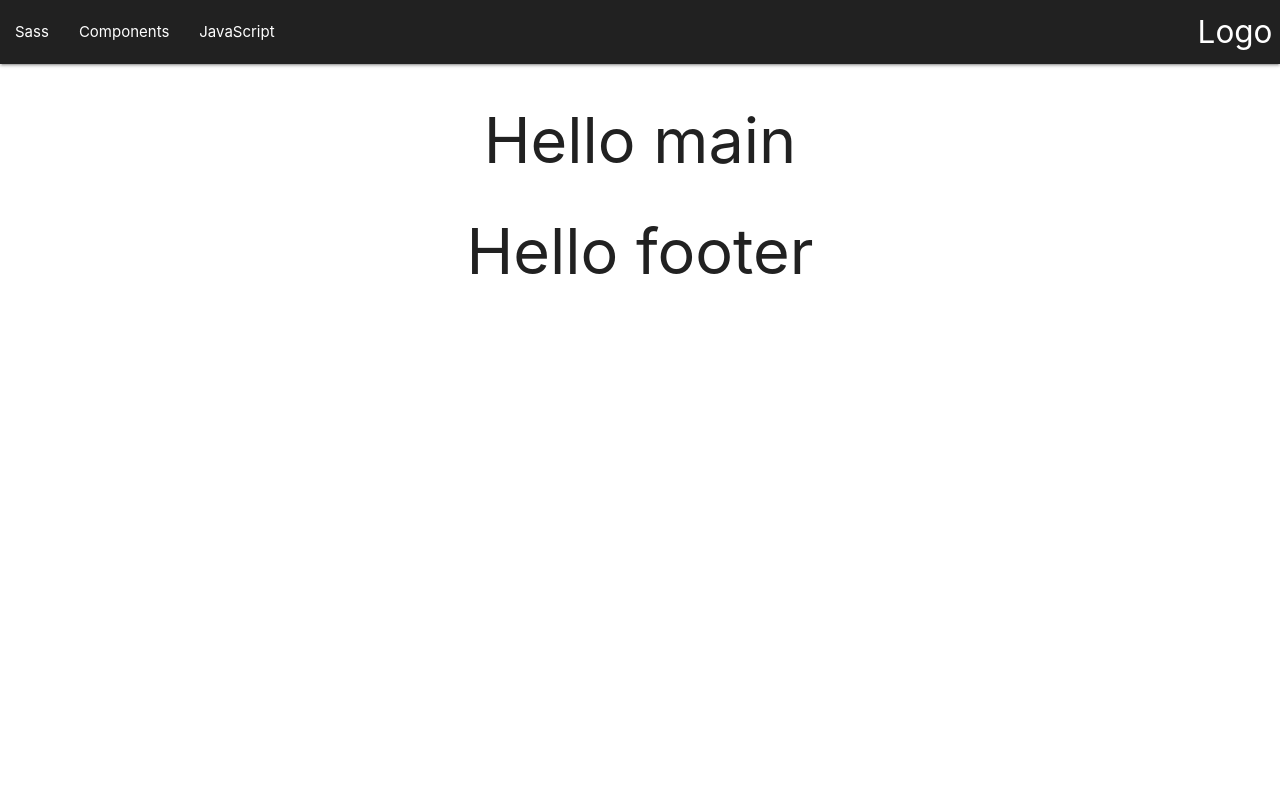
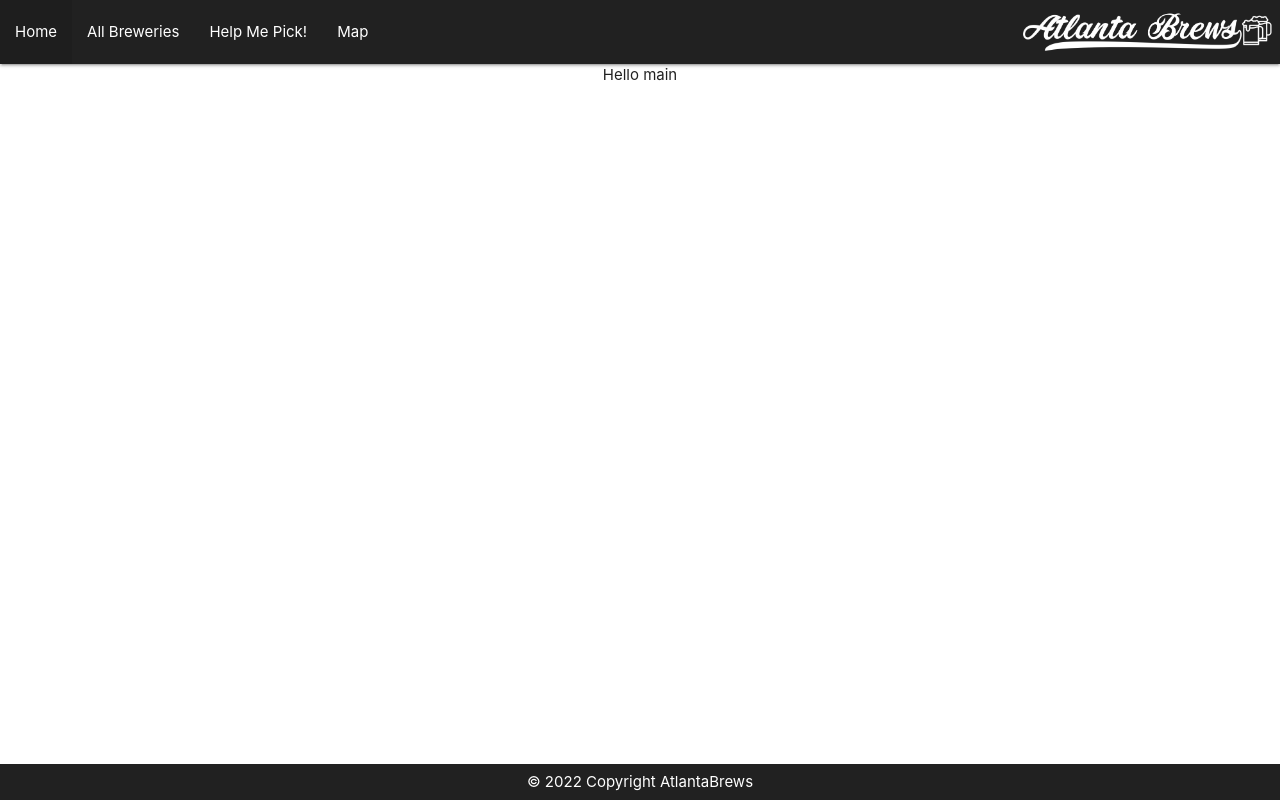
Before and after one commit to AtlantaBrews/atlantabrews, a React (Create React App) app: page / in a window 1280 px wide. Built offline with nearby package versions, Linux system fonts and the light colour scheme.

Commit message:
header and footer almost complete

```diff
--- a/src/App.css
+++ b/src/App.css
@@ -28,6 +28,23 @@
   color: #61dafb;
 }
 
+.responsive-img-logo {
+  height: auto;
+  width: auto;
+  max-height: 56px;
+  max-width: 250px;
+  margin-top: 10px;
+}
+
+footer {
+  position: fixed;
+  left: 0;
+  bottom: 0;
+  height: auto;
+  width: 100%;
+  min-height: 36px;
+}
+
 @keyframes App-logo-spin {
   from {
     transform: rotate(0deg);
--- a/src/components/Footer/index.js
+++ b/src/components/Footer/index.js
@@ -3,8 +3,11 @@ import React from 'react';
 const Footer = () => {
 
     return (
-        <h1>Hello footer</h1>
-    );
+        <footer className="footer-copyright grey darken-4 valign-wrapper">
+            <div className="container white-text">
+                © 2022 Copyright AtlantaBrews
+            </div>
+        </footer>);
 };
 
 export default Footer;
--- a/src/components/Main/index.js
+++ b/src/components/Main/index.js
@@ -3,7 +3,7 @@ import React from 'react';
 const Main = () => {
 
     return (
-        <h1>Hello main</h1>
+        <main>Hello main</main>
     );
 };
 
--- a/src/components/TopNav/index.js
+++ b/src/components/TopNav/index.js
@@ -1,18 +1,24 @@
 import React from 'react';
+import logo from '../../resources/AtlantaBrewsLogo.png';
+import './index.css';
 
 const TopNav = () => {
 
     return (
-        <nav>
-            <div class="nav-wrapper grey darken-4">
-                <a href="http://www.atlantabrews.com" class="brand-logo right">Logo</a>
-                <ul id="nav-mobile" class="left hide-on-med-and-down">
-                    <li><a href="sass.html">Sass</a></li>
-                    <li><a href="badges.html">Components</a></li>
-                    <li><a href="collapsible.html">JavaScript</a></li>
-                </ul>
-            </div>
-        </nav>);
+        <header>
+            <nav>
+                <div className="nav-wrapper grey darken-4">
+                    <a href="http://www.atlantabrews.com" className="brand-logo right"><img className="responsive-img-logo" src={logo} alt="Atlanta Brews Logo" /></a>
+                    <ul id="nav-mobile" className="left hide-on-med-and-down">
+                        <li><a href="sass.html">Home</a></li>
+                        <li><a href="badges.html">All Breweries</a></li>
+                        <li><a href="collapsible.html">Help Me Pick!</a></li>
+                        <li><a href="collapsible.html">Map</a></li>
+                    </ul>
+                </div>
+            </nav >
+        </header>
+    );
 };
 
 export default TopNav;
```
Also changed, not shown: src/resources/AtlantaBrewsLogo.png (added).
